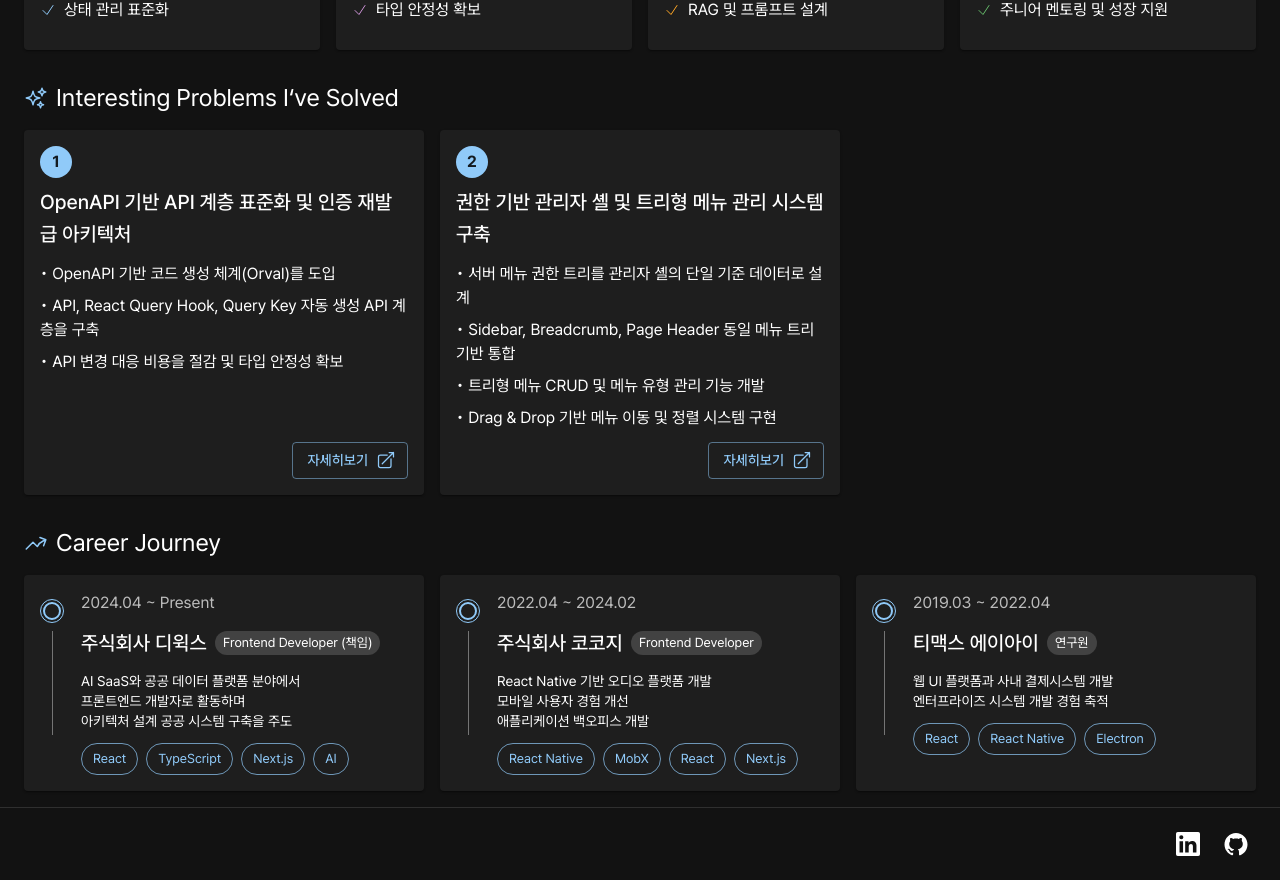
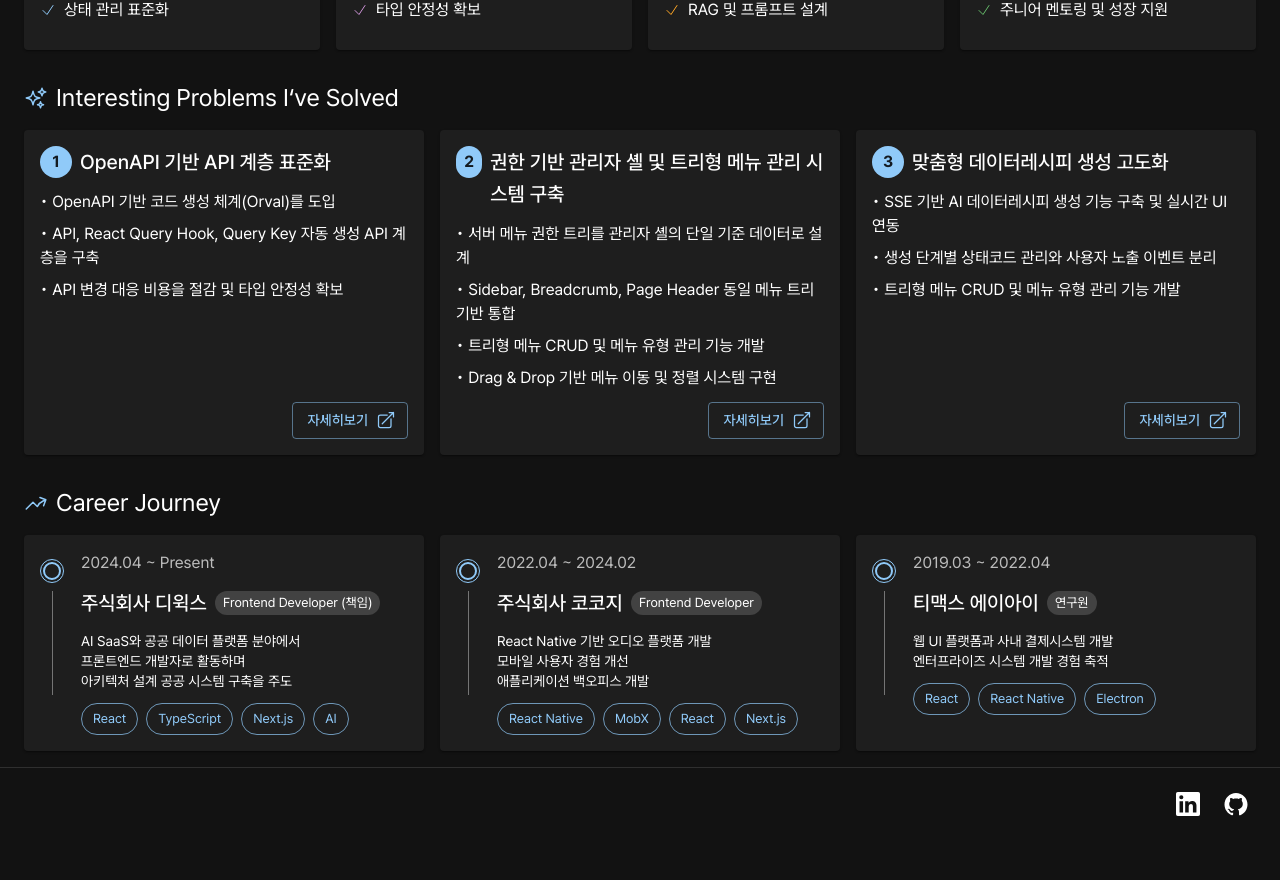
Before and after one commit to Auxilia606/ythong-me, a Next.js app: page / in a window 1280 px wide. Shown: the part 878-1758 px from the top of the page. After the commit the page ends 1718 px from the top, so only its background shows below. Built offline with nearby package versions, Linux system fonts and the light colour scheme; what @mui/material-nextjs would draw is missing.

Commit message:
Feat: Interesting Problems 디자인 수정

```diff
--- a/src/pages/home/ui/interesting-problems.tsx
+++ b/src/pages/home/ui/interesting-problems.tsx
@@ -44,6 +44,7 @@ function InterestingProblems() {
                   height: "100%",
                 }}
               >
+                <Stack direction="row" spacing={1}>
                   <Stack
                     sx={{
                       borderRadius: 100,
@@ -66,6 +67,7 @@ function InterestingProblems() {
                   <Typography variant="h6" component="div">
                     {v.title}
                   </Typography>
+                </Stack>
                 <List
                   disablePadding
                   sx={{
@@ -102,7 +104,7 @@ export { InterestingProblems };
 
 const problems = [
   {
-    title: "OpenAPI 기반 API 계층 표준화 및 인증 재발급 아키텍처",
+    title: "OpenAPI 기반 API 계층 표준화",
     descr: [
       "• OpenAPI 기반 코드 생성 체계(Orval)를 도입",
       "• API, React Query Hook, Query Key 자동 생성 API 계층을 구축",
@@ -120,4 +122,13 @@ const problems = [
     ],
     link: "https://typical-earwig-65a.notion.site/OpenAPI-API-382351322877805d8678d46f45ec4d91",
   },
+  {
+    title: "맞춤형 데이터레시피 생성 고도화",
+    descr: [
+      "• SSE 기반 AI 데이터레시피 생성 기능 구축 및 실시간 UI 연동",
+      "• 생성 단계별 상태코드 관리와 사용자 노출 이벤트 분리",
+      "• 트리형 메뉴 CRUD 및 메뉴 유형 관리 기능 개발",
+    ],
+    link: "https://typical-earwig-65a.notion.site/3833513228778071989cf9c7a914101c",
+  },
 ];
```
Lines whose indentation alone changed are shown as unchanged.
